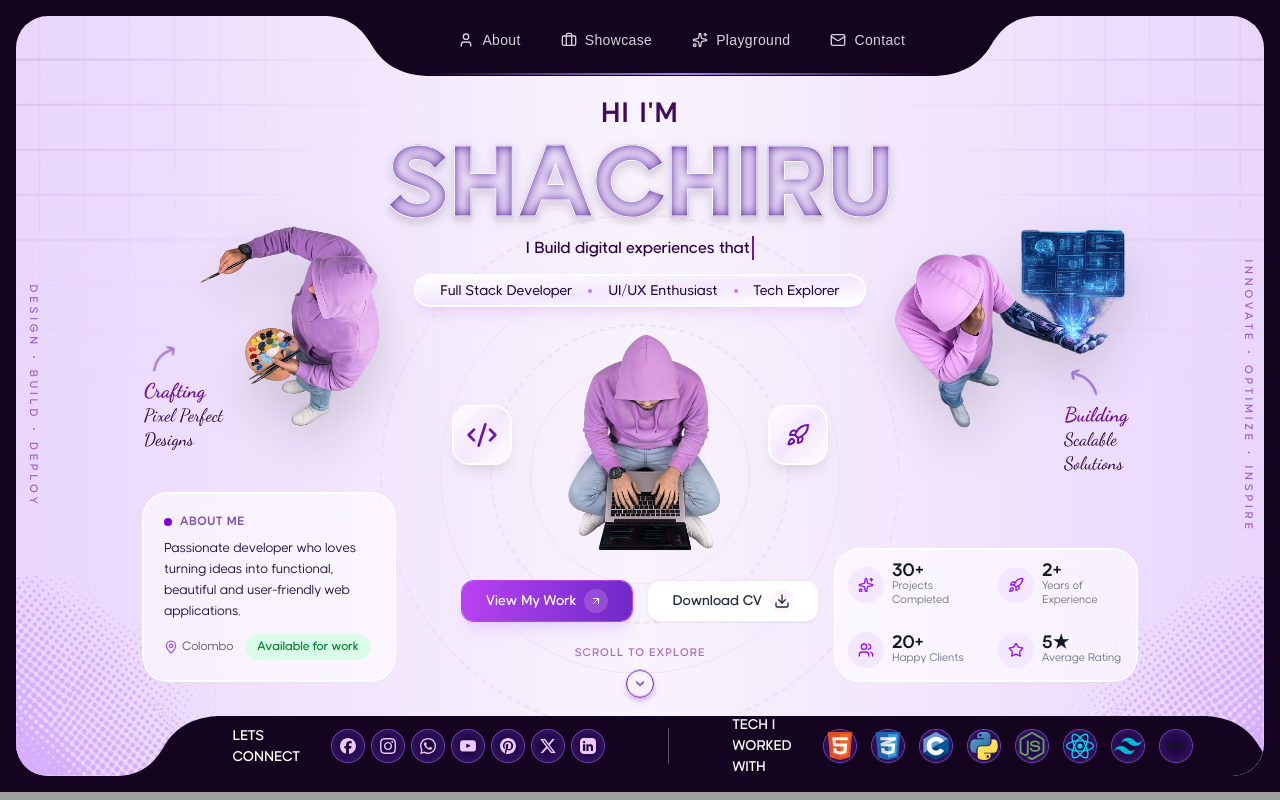
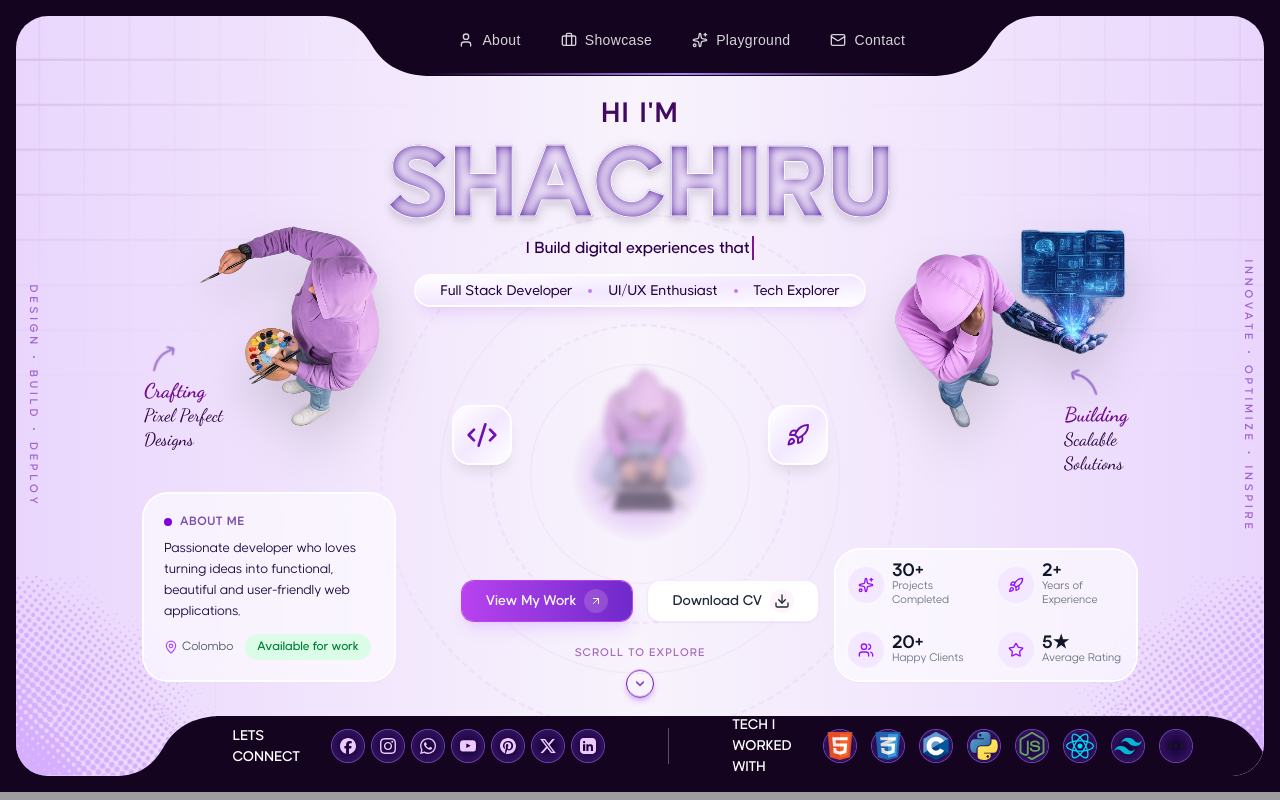
Before and after one commit to ShachiruR/my-portfolio, a Next.js app in the folder my-portfolio/: page / in a window 1280 px wide. Shown: the top 800 px of the page. Built offline with nearby package versions, Linux system fonts and the light colour scheme; grey boxes are pictures that could not be loaded.

Commit message:
Fixed Hero Animations

```diff
--- a/my-portfolio/app/globals.css
+++ b/my-portfolio/app/globals.css
@@ -164,3 +164,63 @@ body {
     border-color: transparent;
   }
 }
+
+.scale-in {
+  transform: scale(0);
+  animation: scaleIn 1.2s ease-out forwards;
+}
+
+@keyframes scaleIn {
+  from {
+    transform: scale(0);
+  }
+  to {
+    transform: scale(1);
+  }
+}
+
+.flash-in {
+  animation: flashIn 2s ease-out 6s infinite;
+}
+
+@keyframes flashIn {
+
+  0% {
+    opacity: 0;
+    transform: scale(0.2);
+    filter: blur(10px);
+  }
+
+
+  28% {
+    opacity: 1;
+    transform: scale(1.08);
+    filter: blur(0);
+  }
+
+  32% {
+    transform: scale(1);
+  }
+
+
+  100% {
+    opacity: 1;
+    transform: scale(1);
+    filter: blur(0);
+  }
+}
+
+
+.spin-loop {
+  animation: spin 20s linear infinite;
+}
+
+@keyframes spin {
+  from {
+    transform: rotate(0deg);
+  }
+
+  to {
+    transform: rotate(360deg);
+  }
+}
--- a/my-portfolio/public/src/components/Hero.tsx
+++ b/my-portfolio/public/src/components/Hero.tsx
@@ -28,14 +28,14 @@ export default function Hero() {
 
         {/*  circles */}
 
-        <div className="absolute h-[150px] w-[150px] rounded-full     bg-[radial-gradient(circle,#E5CEF6_40%,transparent_65%)] mt-36 " />
-        <div className="absolute h-[220px] w-[220px] rounded-full border border-[#ecd9faab] mt-36 " />
+        <div className="absolute h-[150px] w-[150px] rounded-full     bg-[radial-gradient(circle,#E5CEF6_40%,transparent_65%)] mt-36  spin-loop" />
+        <div className="absolute h-[220px] w-[220px] rounded-full border border-[#ecd9faab] mt-36  spin-loop" />
 
-        <div className="absolute h-[300px] w-[300px] rounded-full border-2 border-dashed border-[#ecd9faab] mt-36" />
+        <div className="absolute h-[300px] w-[300px] rounded-full border-2 border-dashed border-[#ecd9faab] mt-36 spin-loop" />
 
-        <div className="absolute h-[400px] w-[400px] rounded-full border border-[#ecd9faab] mt-36  " />
+        <div className="absolute h-[400px] w-[400px] rounded-full border border-[#ecd9faab] mt-36  spin-loop" />
 
-        <div className="absolute h-[520px] w-[520px] rounded-full border-2 border-dashed border-[#ecd9faab] mt-36 " />
+        <div className="absolute h-[520px] w-[520px] rounded-full border-2 border-dashed border-[#ecd9faab] mt-36 spin-loop" />
 
         <div className="z-20 flex items-center flex-col gap-4 md:gap-0">
           <h3
@@ -97,7 +97,7 @@ export default function Hero() {
             className="
                 h-auto
                 w-[220px]
-
+             flash-in
                 lg:w-[260px]
               "
           />
@@ -141,7 +141,7 @@ export default function Hero() {
         </div>
       </div>
 
-      <div className="absolute  z-10 left-32 top-42 hidden xl:block">
+      <div className="absolute  z-10 left-32 top-42 hidden xl:block  flash-in">
         <Image
           src="/images/painter.png"
           alt=""
@@ -163,19 +163,19 @@ export default function Hero() {
               Crafting
             </strong>{" "}
             <br />
-            <span >
+            <span>
               Pixel Perfect <br /> Designs
             </span>
           </span>
         </div>
       </div>
-      <div className="absolute  z-10 right-32 top-36 hidden xl:block">
+      <div className="absolute  z-10 right-32 top-36 hidden xl:block  flash-in">
         <Image
           src="/images/tech-arm.png"
           alt=""
           width={390}
           height={390}
-          className="drop-shadow-2xl h-auto w-[300px]"
+          className="drop-shadow-2xl h-auto w-[300px]  "
         />
         <div className="absolute -bottom-4  right-2 text-[#29033f] font-dancingScript">
           <Image
```
